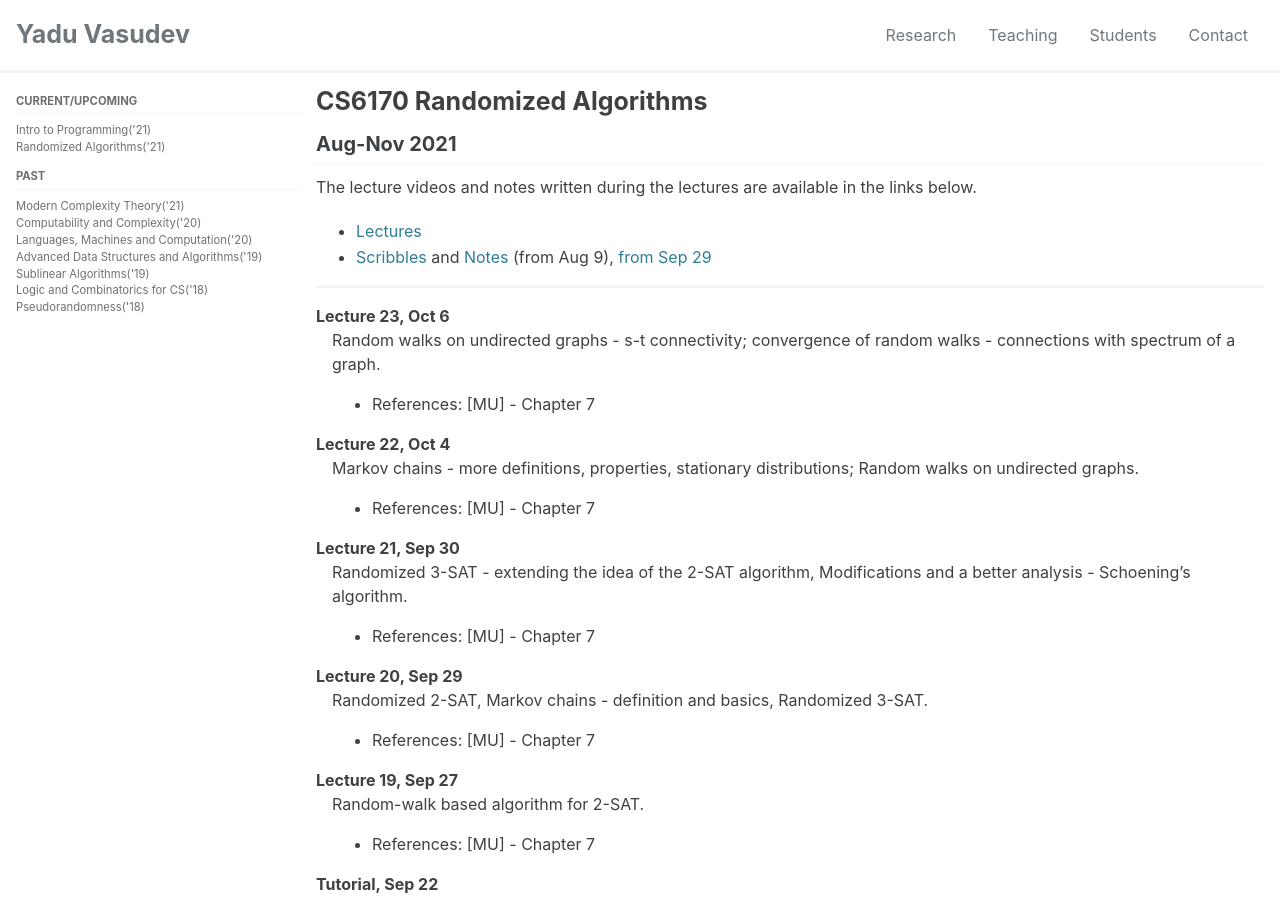
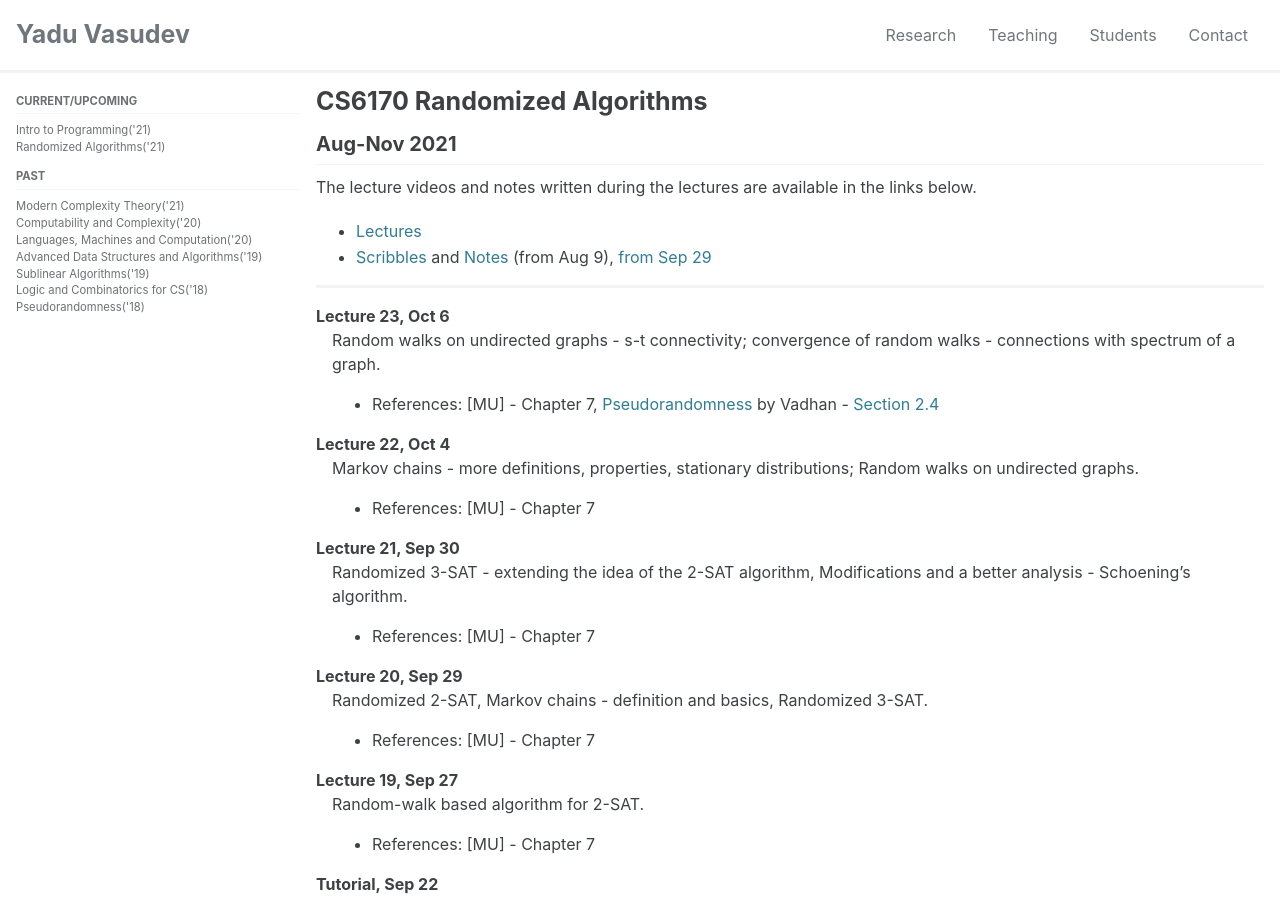
Before and after one commit to yaduvasudev/yaduvasudev.github.io, a Jekyll site: the page built from _pages/6170-21-lectures.md, in a window 1280 px wide and 900 px high. Built offline with Jekyll 4.4.1, drawn with Linux system fonts in a browser that asks for light colours; cached includes are drawn as plain includes; formulas are drawn with MathJax 3.

Commit message:
Update 6170-21-lectures.md
updated references

```diff
--- a/_pages/6170-21-lectures.md
+++ b/_pages/6170-21-lectures.md
@@ -16,7 +16,7 @@ The lecture videos and notes written during the lectures are available in the li
 ---
 Lecture 23, Oct 6
 : Random walks on undirected graphs - s-t connectivity; convergence of random walks - connections with spectrum of a graph.
-- References: [MU] - Chapter 7
+- References: [MU] - Chapter 7, [Pseudorandomness](https://people.seas.harvard.edu/~salil/pseudorandomness/) by Vadhan - [Section 2.4](https://people.seas.harvard.edu/~salil/pseudorandomness/power.pdf)
 
 Lecture 22, Oct 4
 : Markov chains - more definitions, properties, stationary distributions; Random walks on undirected graphs.
```
